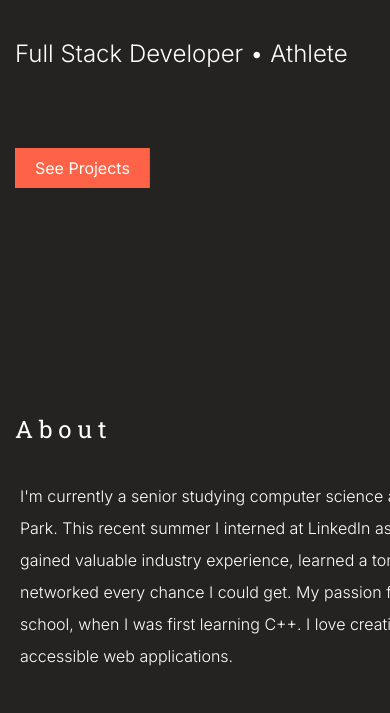
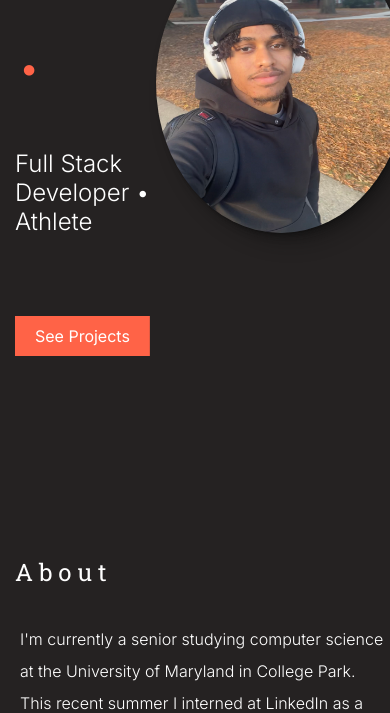
Before and after one commit to Stephboss9/Stephanes-Portfolio-Website, a plain HTML site: page index.html in a window 390 px wide. Shown: the part 387-1100 px from the top of the page. Drawn offline with Linux system fonts and the light colour scheme.

Commit message:
updated max width for main content for better responsiveness

```diff
--- a/style.css
+++ b/style.css
@@ -90,9 +90,9 @@ body {
     margin-bottom: 200px;
 }
 
-@media screen and (max-width:1359px) {
+@media (max-width:850px) {
     .content-wrapper {
-        width: 800px;
+        width: 100%;
     }
 }
 
@@ -196,8 +196,8 @@ body {
 
 
 .pfp-wrapper {
-    width: 400px;
-    height: 400px;
+    /* width: 400px;
+    height: 400px; */
 
 }
 
@@ -205,6 +205,14 @@ body {
     height: 400px;
     width: 350px;
     border-radius: 50%;
+}
+
+@media (max-width: 812px) {
+    #pfp {
+        height: 300px;
+        width: 250px;
+        ;
+    }
 }
 
 /*About Section Styling*/
@@ -253,9 +261,9 @@ body {
 
 
 
-@media screen and (max-width:1023px) {
+@media screen and (max-width:850px) {
     .about-me-desc {
-        max-width: 700px;
+        width: 100%;
     }
 }
 
```
